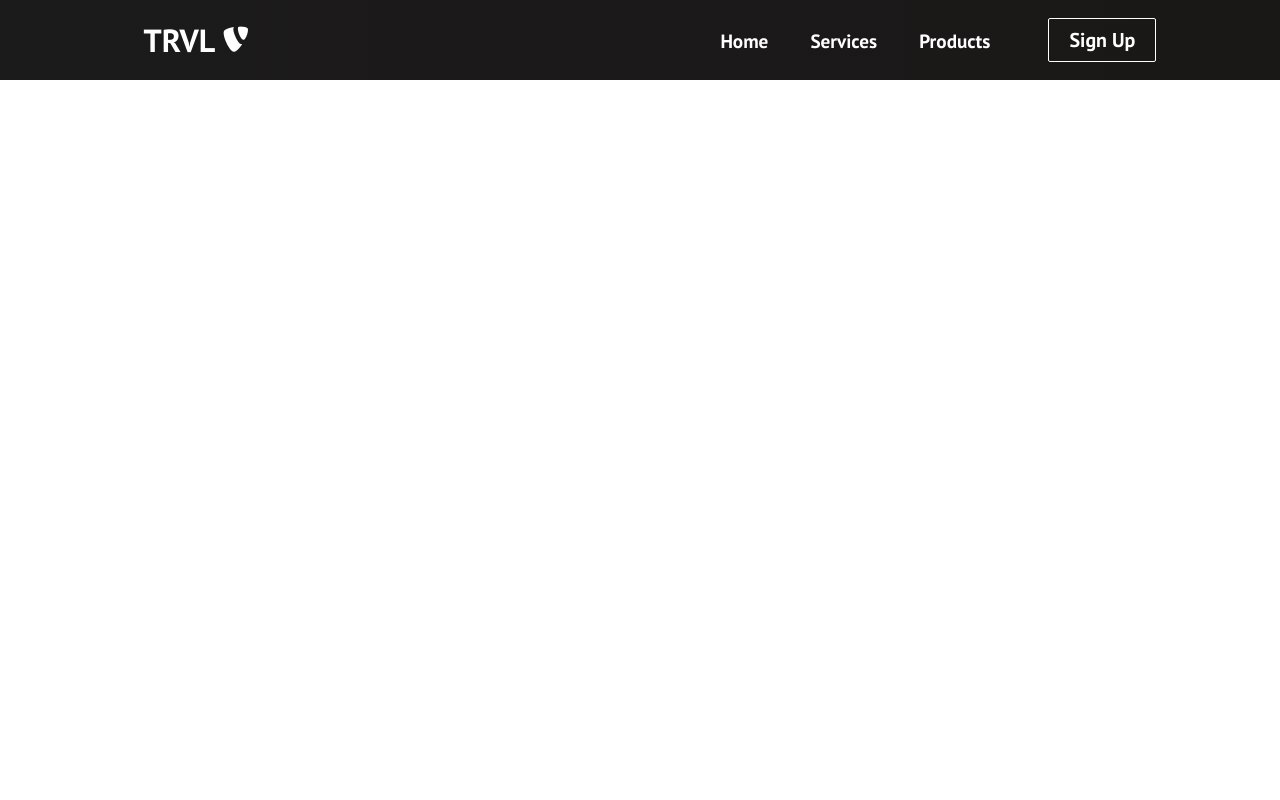
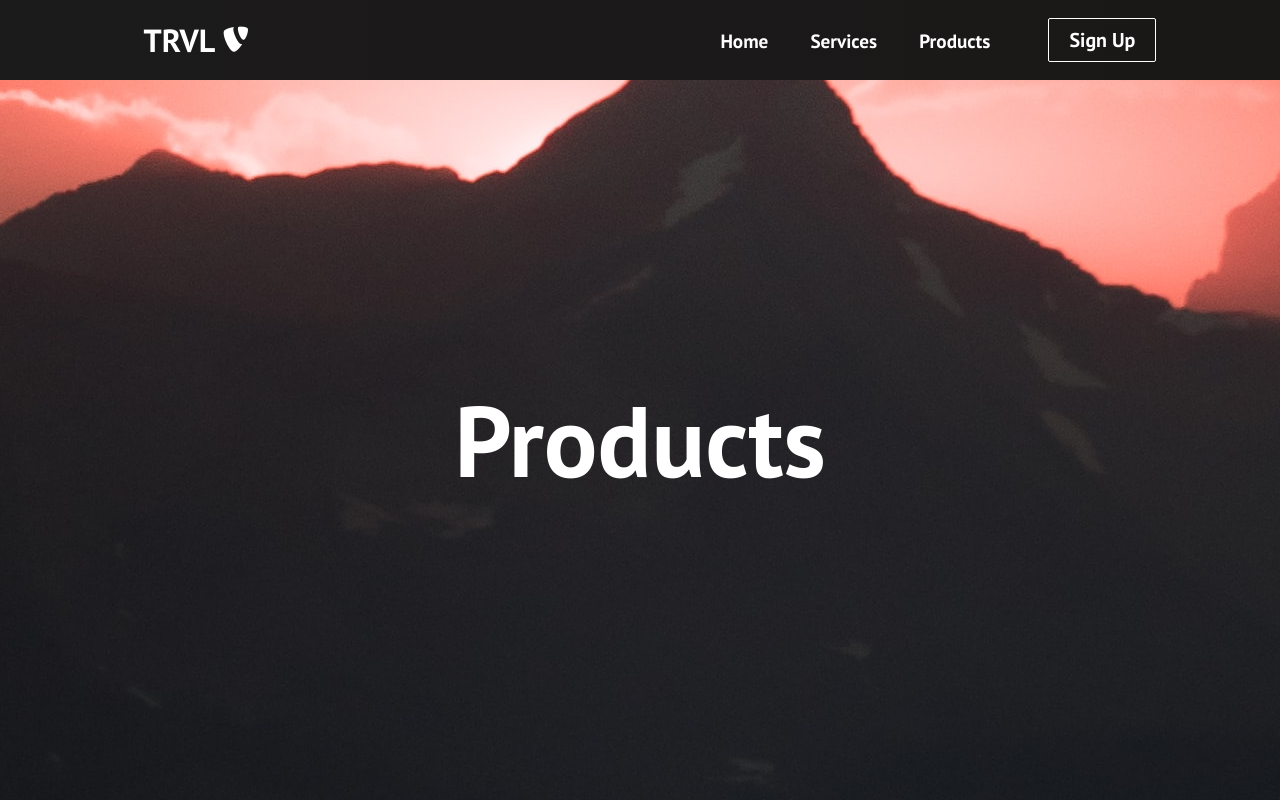
Before and after one commit to timmlaxton/Hols, a React (Create React App) app: page /products in a window 1280 px wide. Built offline with nearby package versions, Linux system fonts and the light colour scheme.

Commit message:
added links to cards

```diff
--- a/src/App.js
+++ b/src/App.js
@@ -3,6 +3,9 @@ import './App.css';
 import { BrowserRouter as Router, Switch, Route } from 'react-router-dom';
 import Navbar from './components/Navbar';
 import Home from './components/screens/Home';
+import Products from './components/screens/Products';
+import Services from './components/screens/Services';
+import SingUp from './components/screens/SignUp';
 
 function App() {
 	return (
@@ -11,6 +14,9 @@ function App() {
 				<Navbar />
 				<Switch>
 					<Route path="/" exact component={Home} />
+					<Route path="/products" exact component={Products} />
+					<Route path="/services" exact component={Services} />
+					<Route path="/sign-up" exact component={SingUp} />
 				</Switch>
 			</Router>
 		</>
--- a/src/components/Button.js
+++ b/src/components/Button.js
@@ -12,7 +12,7 @@ export const Button = ({ children, type, onClick, buttonStyle, buttonSize }) =>
 	const checkButtonSize = SIZES.includes(buttonSize) ? buttonSize : SIZES[0];
 
 	return (
-		<Link to="sing/up" className="btn-mobile">
+		<Link to="/sign-up" className="btn-mobile">
 			<button className={`btn ${checkButtonStyle} ${checkButtonSize}`} onClick={onClick} type={type}>
 				{children}
 			</button>
--- /dev/null
+++ b/src/components/screens/Products.js
@@ -0,0 +1,8 @@
+import React from 'react';
+import '../../App.css';
+
+const Products = () => {
+	return <h1 className="products">Products</h1>;
+};
+
+export default Products;
--- /dev/null
+++ b/src/components/screens/Services.js
@@ -0,0 +1,8 @@
+import React from 'react';
+import '../../App.css';
+
+const Services = () => {
+	return <h1 className="services">Services</h1>;
+};
+
+export default Services;
--- /dev/null
+++ b/src/components/screens/SignUp.js
@@ -0,0 +1,8 @@
+import React from 'react';
+import '../../App.css';
+
+const SingUp = () => {
+	return <h1 className="sign-up">Sign Up</h1>;
+};
+
+export default SingUp;
```
